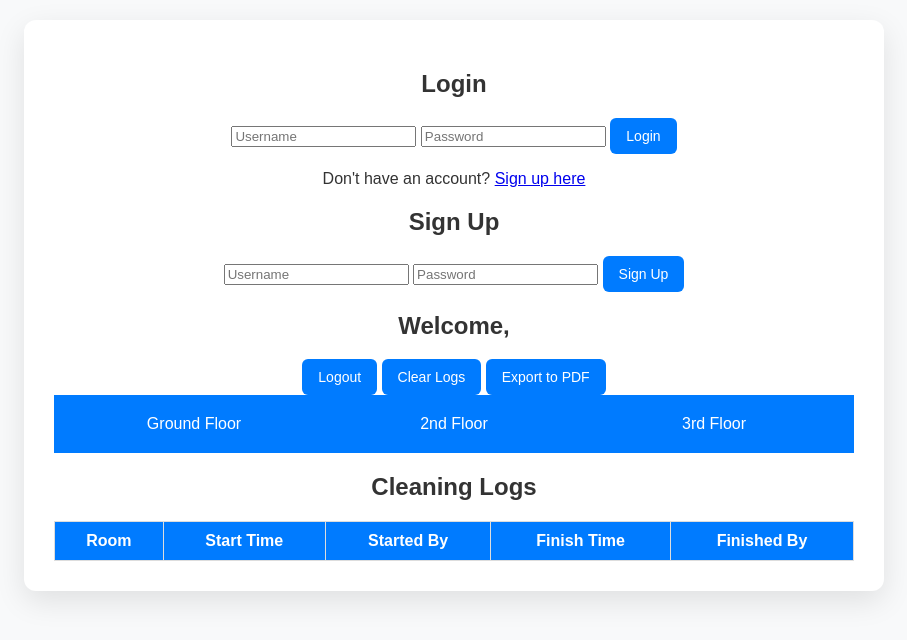
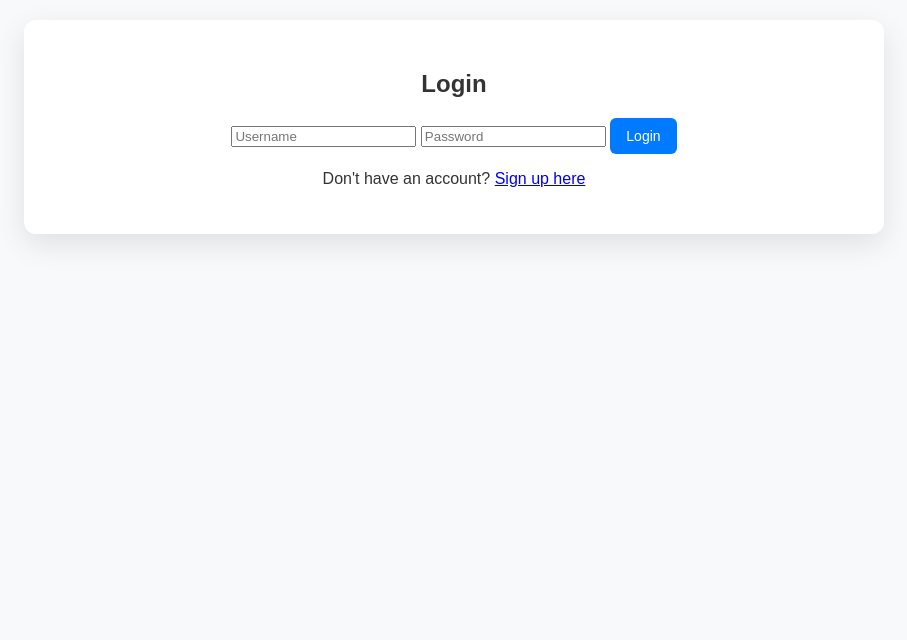
Before and after one commit to barang1999/Housekeeping, a website: page Index.html in a window 1280 px wide. Shown: the whole page, without its empty margins (186-1093 px from the left). Drawn offline with nearby package versions, Linux system fonts and the light colour scheme; no server answers.

Commit message:
Update Index.html

```diff
--- a/Index.html
+++ b/Index.html
@@ -27,9 +27,9 @@
         }
 
         .hidden {
-            display: block !important;
-            visibility: visible;
-        }
+                display: none !important;
+                visibility: hidden;
+            }
 
         .floor-menu {
             display: flex;
```
